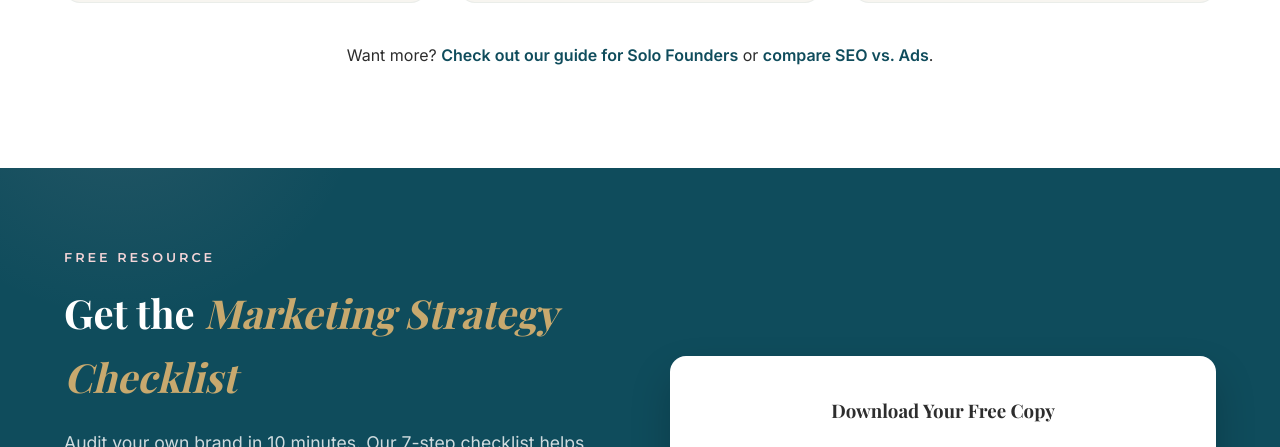
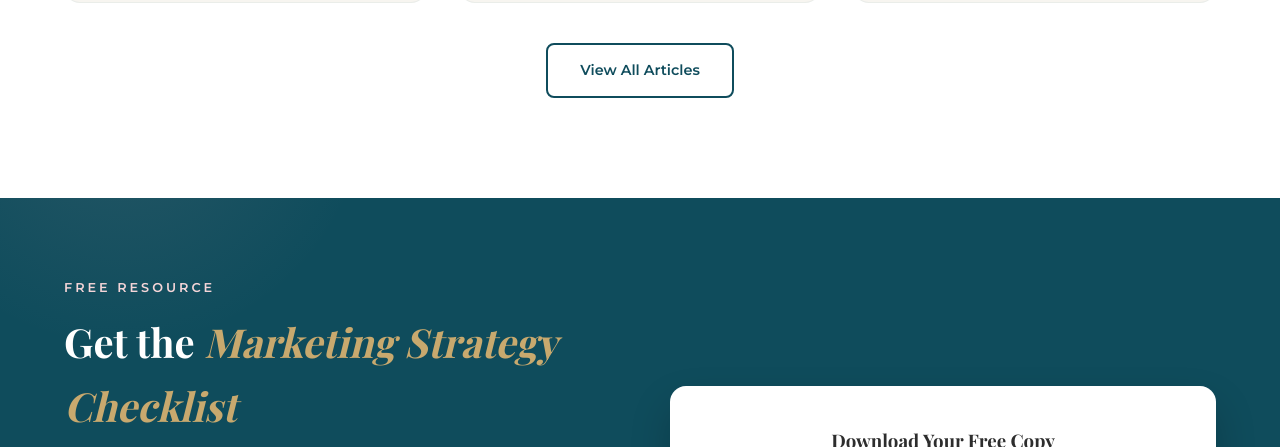
Before and after one commit to srs2425913-ctrl/she-leads-marketing-, a plain HTML site: page index.html in a window 1280 px wide. Shown: the part 7426-7873 px from the top of the page. Drawn offline with nearby package versions, Linux system fonts and the light colour scheme; a web font is replaced by a local one.

Commit message:
feat: link to blog index from homepage

```diff
--- a/index.html
+++ b/index.html
@@ -482,7 +482,7 @@
                 </article>
             </div>
             <div style="text-align: center; margin-top: 40px;">
-                <p>Want more? <a href="blog/solo-founder-marketing-strategy.html" style="color: var(--primary); font-weight: 600;">Check out our guide for Solo Founders</a> or <a href="blog/seo-vs-ads-vs-content.html" style="color: var(--primary); font-weight: 600;">compare SEO vs. Ads</a>.</p>
+                <a href="blog/index.html" class="btn btn-secondary">View All Articles</a>
             </div>
         </div>
     </section>
```
